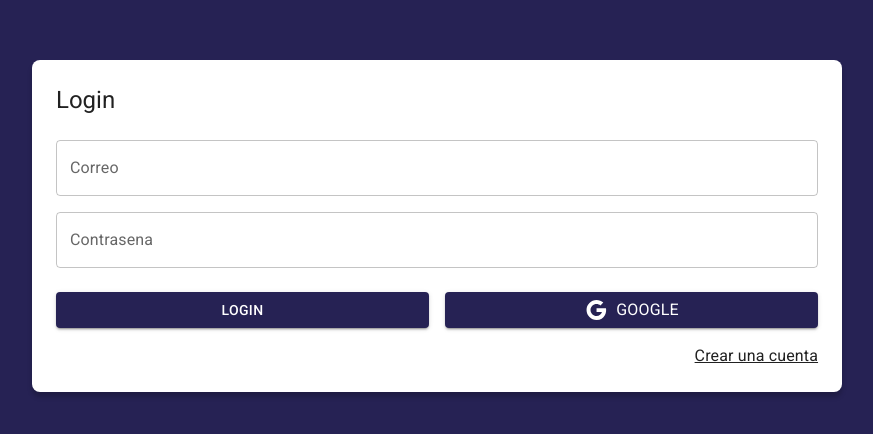
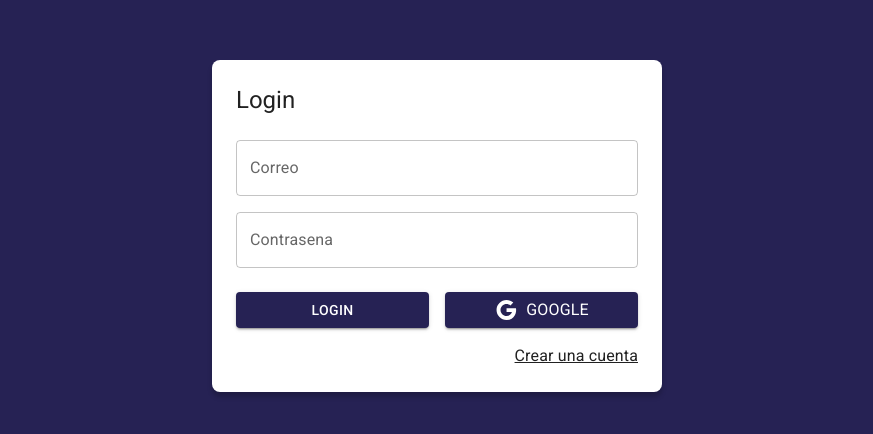
Before and after one commit to OscarAristizabalDev/reactjs-journal-app, a React (Vite) app: page /auth/login in a window 1280 px wide. Shown: the part 174-608 px from the top of the page, without its empty margins (203-1076 px from the left). Built offline with nearby package versions, Linux system fonts and the light colour scheme.

Commit message:
Se crea el authLayout con material UI para reutilizarlos en el LoginPage y el RegisterPage

```diff
--- /dev/null
+++ b/src/auth/layout/AuthLayout.tsx
@@ -0,0 +1,36 @@
+import { Grid, Typography } from "@mui/material"
+
+interface AuthLayoutProps {
+    // Los componentes hijos son de tipo JSX.Element
+    children: JSX.Element | JSX.Element[],
+    title: string
+}
+
+// El AuthLayout va a tener componentes hijos y el titulo
+export const AuthLayout = ({ children, title }: AuthLayoutProps) => {
+    return (
+        // Grid container se puede ver como un div
+        <Grid container
+            spacing={0}
+            direction="column"
+            alignItems="center"
+            justifyContent="center"
+            // sx permite personalizar estilos adicionales y acceder a los estilos del tema que tengan definido, ejemplo purpleTheme
+            sx={{ minHeight: '100vh', backgroundColor: 'primary.main', padding: 4 }}
+        >
+            <Grid item
+                className="box-shadow"
+                xs={3}
+                sx={{
+                    width: { sm: 450 },
+                    backgroundColor: 'white',
+                    padding: 3,
+                    borderRadius: 2
+                }}
+            >
+                <Typography variant="h5" sx={{ mb: 1 }}>{title}</Typography>
+                {children}
+            </Grid>
+        </Grid>
+    )
+}
--- a/src/auth/pages/LoginPage.tsx
+++ b/src/auth/pages/LoginPage.tsx
@@ -1,25 +1,11 @@
 import { Link as RouterLink } from "react-router-dom"
 import { Google } from "@mui/icons-material"
 import { Button, Grid, Link, TextField, Typography } from "@mui/material"
+import { AuthLayout } from "../layout/AuthLayout"
 
 export const LoginPage = () => {
     return (
-        // Grid container se puede ver como un div
-        <Grid container
-            spacing={0}
-            direction="column"
-            alignItems="center"
-            justifyContent="center"
-            // sx permite personalizar estilos adicionales y acceder a los estilos del tema que tengan definido, ejemplo purpleTheme
-            sx={{ minHeight: '100vh', backgroundColor: 'primary.main', padding: 4 }}
-        >
-            <Grid item
-                className="box-shadow"
-                xs={3}
-                sx={{ backgroundColor: 'white', padding: 3, borderRadius: 2 }}
-            >
-                <Typography variant="h5" sx={{ mb: 1 }}>Login</Typography>
-
+        <AuthLayout title="Login">
             <form>
                 <Grid container>
                     {/* xs indica el tamano a tomar en relación con el div o grid */}
@@ -64,7 +50,7 @@
                     </Grid>
                 </Grid>
             </form>
-            </Grid>
-        </Grid>
+        </AuthLayout>
+
     )
 }
```
Lines whose indentation alone changed are shown as unchanged.
